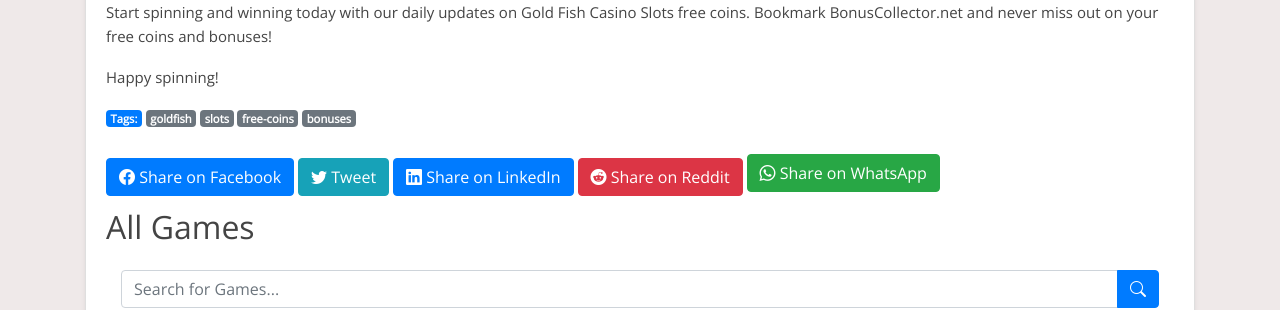
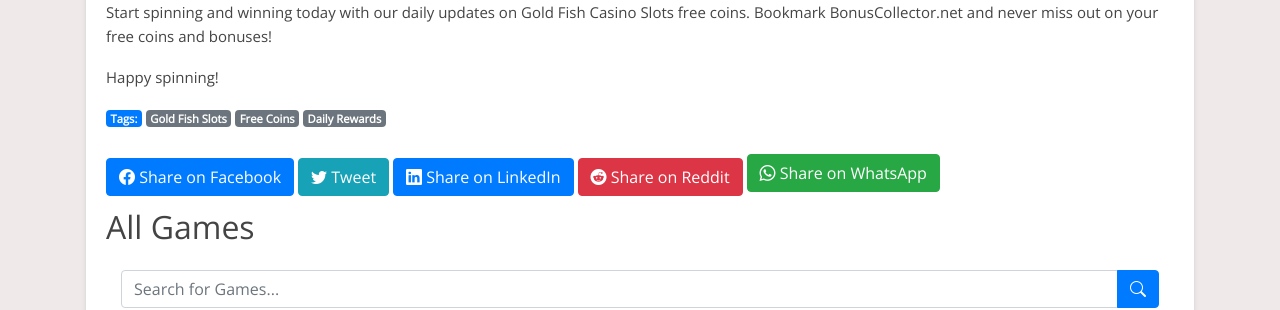
Before and after one commit to Prollad99/bs-net, a Jekyll site: the page built from _posts/2024-08-08-gold-fish-slots.md, in a window 1280 px wide and 900 px high, scrolled down 8179 px. Shown: the part 149-459 px from the top of the window. Built offline with Jekyll 4.4.1, drawn with Linux system fonts in a browser that asks for light colours; nearby versions of some CDN libraries; comment, search, counter and statistics services are not loaded.

Commit message:
Update 2024-08-08-gold-fish-slots.md

```diff
--- a/_posts/2024-08-08-gold-fish-slots.md
+++ b/_posts/2024-08-08-gold-fish-slots.md
@@ -2,7 +2,7 @@
 layout: post
 title: "Gold Fish Slots Free Coins: Daily Bonuses and Rewards"
 date: 2024-08-08
-tags: [goldfish, slots, free-coins, bonuses]
+tags: [Gold Fish Slots, Free Coins, Daily Rewards]
 author: BonusCollector.net
 description: "Get your daily dose of free coins for Gold Fish Casino Slots. Check out our latest updates for bonuses and exclusive rewards!"
 lang: en
```
